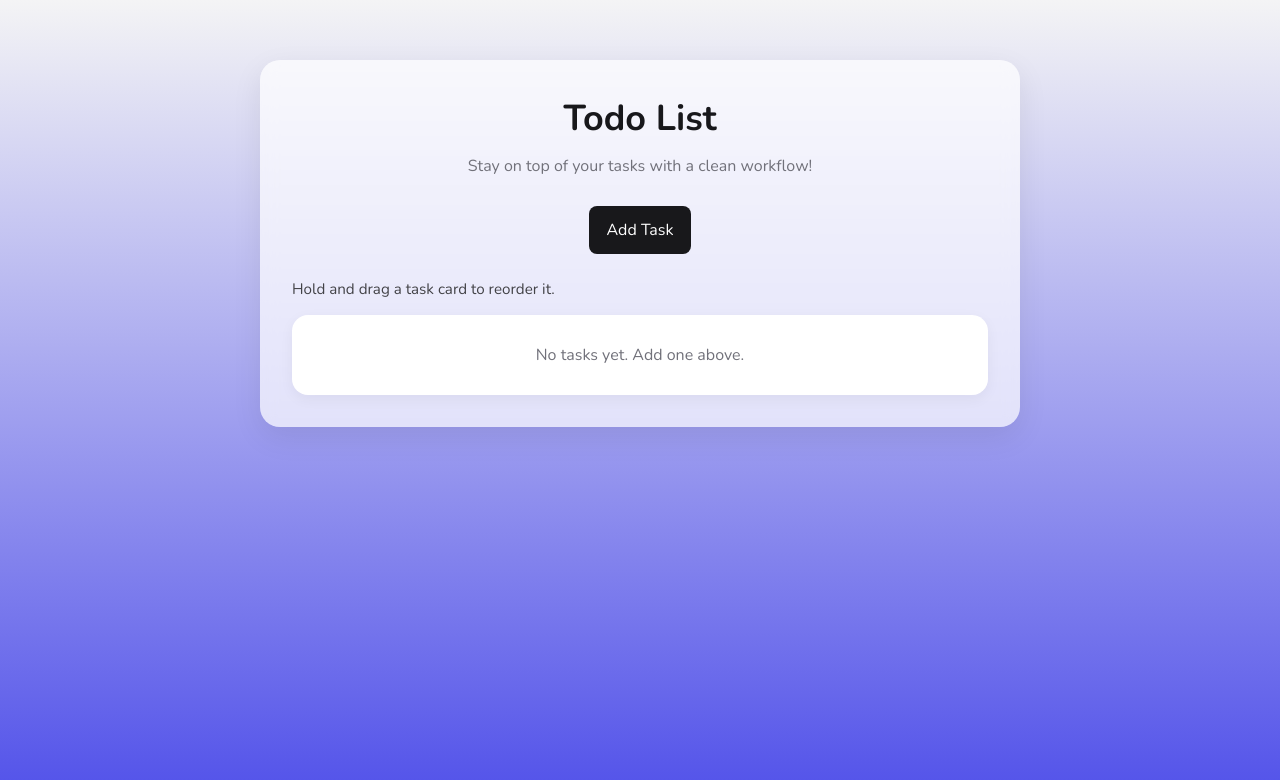
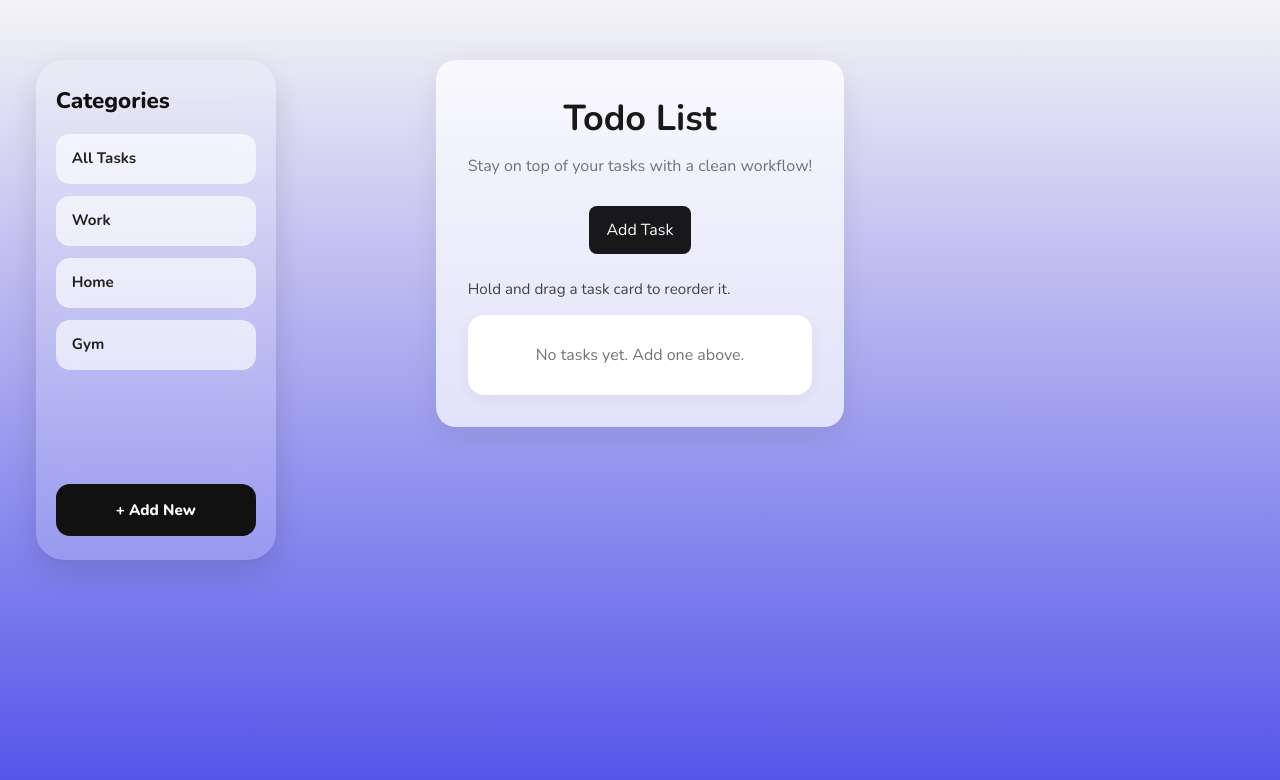
Before and after one commit to Chibbs13/todo-react, a React (Vite) app in the folder client/: page / in a window 1280 px wide. Shown: the top 780 px of the page. Built offline with nearby package versions, Linux system fonts and the light colour scheme.

Commit message:
Added category sidebar

```diff
--- a/client/src/App.css
+++ b/client/src/App.css
@@ -325,3 +325,80 @@ body {
   color: #555;
   line-height: 1.4;
 }
+
+.dashboard-layout {
+  position: relative;
+  width: fit-content;
+  margin:0 auto;
+}
+
+.category-sidebar {
+  position: absolute;
+  top: 0;
+  right: calc(100% + 160px);
+
+  width: 240px;
+  min-height: 500px;
+
+  background: rgba(255, 255, 255, 0.18);
+  backdrop-filter: blur(18px);
+  border-radius: 28px;
+  box-shadow: 0 12px 30px rgba(0, 0, 0, 0.12);
+  padding: 1.5rem 1.25rem;
+
+  display: flex;
+  flex-direction: column;
+}
+
+
+.category-title {
+  font-size: 1.4rem;
+  font-weight: 800;
+  margin: 0 0 1rem;
+  color: #111;
+}
+
+.category-list {
+  display: flex;
+  flex-direction: column;
+  gap: 0.75rem;
+  flex: 1;
+}
+
+.category-item {
+  width: 100%;
+  text-align: left;
+  border: none;
+  background: rgba(255, 255, 255, 0.65);
+  border-radius: 14px;
+  padding: 0.85rem 1rem;
+  font-size: 0.95rem;
+  font-weight: 700;
+  color: #222;
+  cursor: pointer;
+  transition: transform 0.18s ease, background 0.18s ease;
+}
+
+.category-item:hover {
+  transform: translateY(-1px);
+  background: rgba(255, 255, 255, 0.88);
+}
+
+.category-add-button {
+  margin-top: 1rem;
+  width: 100%;
+  border: none;
+  border-radius: 14px;
+  padding: 0.9rem 1rem;
+  font-size: 0.95rem;
+  font-weight: 800;
+  cursor: pointer;
+  background: #111;
+  color: white;
+  transition: transform 0.18s ease, opacity 0.18s ease;
+}
+
+.category-add-button:hover {
+  transform: translateY(-1px);
+  opacity: 0.95;
+}
--- a/client/src/App.jsx
+++ b/client/src/App.jsx
@@ -5,12 +5,20 @@ import { arrayMove } from "@dnd-kit/sortable";
 
 import TaskList from "./components/TaskList";
 import TaskModal from "./components/TaskModal";
+import CategorySidebar from "./components/CategorySidebar";
 
 function App() {
   const [task, setTask] = useState(() => {
     const savedTasks = localStorage.getItem("tasks");
     return savedTasks ? JSON.parse(savedTasks) : [];
   });
+
+  const [categories, setCategories] = useState([
+    "All Tasks",
+    "Work",
+    "Home",
+    "Gym",
+  ]);
 
   const [isAddingTask, setIsAddingTask] = useState(false);
   const [selectedTask, setSelectedTask] = useState(null);
@@ -86,8 +94,26 @@ function App() {
     setTask((items) => arrayMove(items, oldIndex, newIndex));
   }
 
+  function handleAddCategory() {
+    const newCategory = prompt("Enter a new category name:");
+    if (!newCategory || !newCategory.trim()) return;
+
+    const trimmed = newCategory.trim();
+
+    if (categories.includes(trimmed)) return;
+    if (categories.length >= 8) return;
+
+    setCategories([...categories, trimmed]);
+  }
+
   return (
     <main className="app">
+      <div className="dashboard-layout">
+        <CategorySidebar
+          categories={categories}
+          onAddCategory={handleAddCategory}
+        />
+
         <div className="todo-container">
           <h1 className="todo-title">Todo List</h1>
 
@@ -114,6 +140,7 @@ function App() {
             />
           </DndContext>
         </div>
+      </div>
 
       <TaskModal
         isOpen={isAddingTask || !!selectedTask}
--- /dev/null
+++ b/client/src/components/CategorySidebar.jsx
@@ -0,0 +1,25 @@
+function CategorySidebar({ categories, onAddCategory }) {
+  return (
+    <aside className="category-sidebar">
+      <h2 className="category-title">Categories</h2>
+
+      <div className="category-list">
+        {categories.map((category, index) => (
+          <button key={index} className="category-item" type="button">
+            {category}
+          </button>
+        ))}
+      </div>
+
+      <button
+        className="category-add-button"
+        onClick={onAddCategory}
+        type="button"
+      >
+        + Add New
+      </button>
+    </aside>
+  );
+}
+
+export default CategorySidebar;
```
Lines whose indentation alone changed are shown as unchanged.
